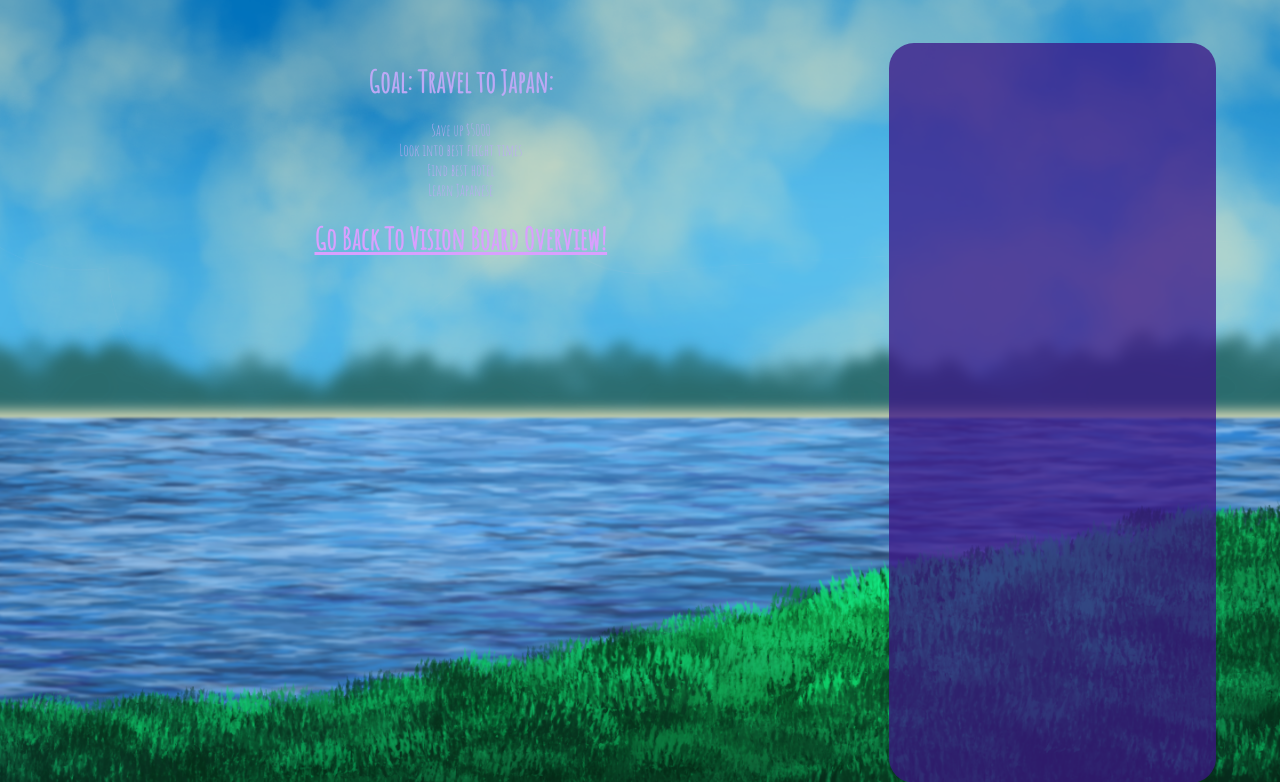
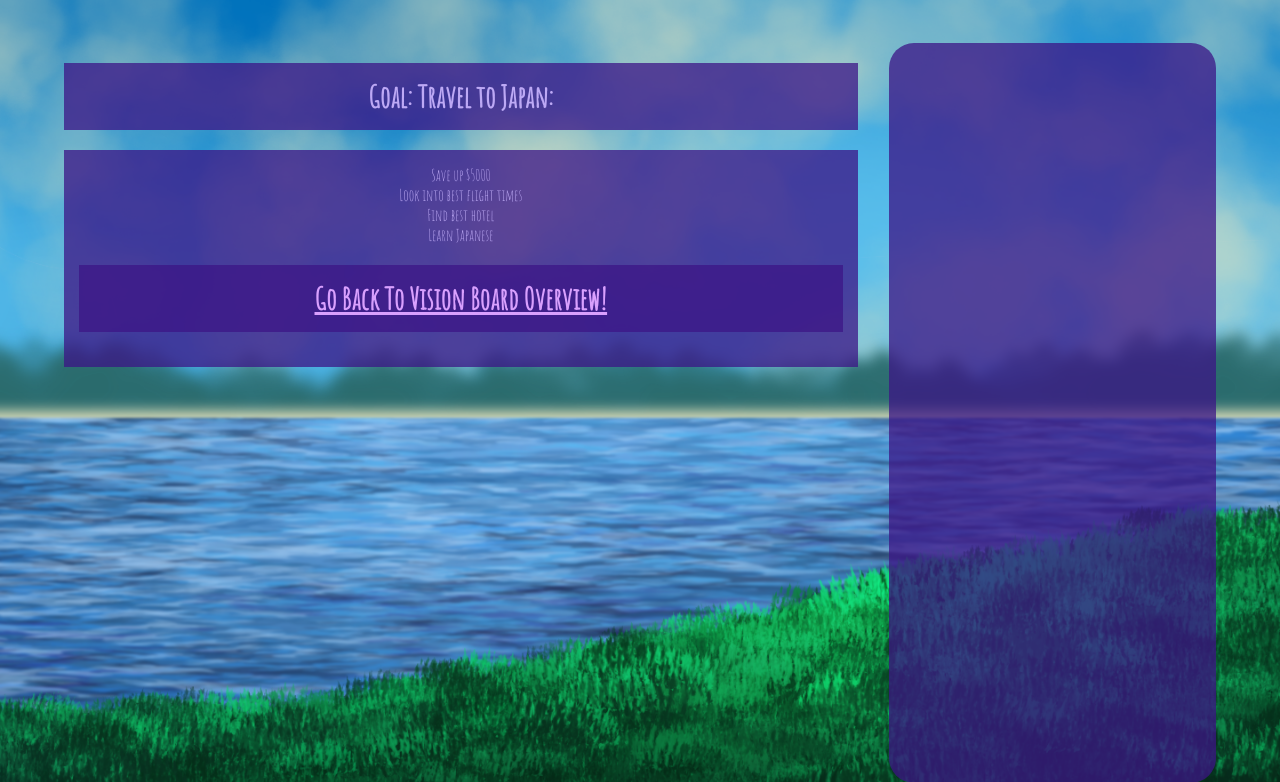
Before and after one commit to MousehMakes/Project3, a Node server app: page /travelBoard.html in a window 1280 px wide. Shown: the top 782 px of the page. Run offline with Node 20, Linux system fonts and the light colour scheme; some libraries are stand-ins or nearby versions.

Commit message:
new commit

```diff
--- a/assets/css/style.css
+++ b/assets/css/style.css
@@ -138,6 +138,11 @@ a {
     border-radius: 50%;
 }
 
+h1, .boardContainer2 {
+    background-color: rgba(60, 20, 134, 0.75);
+    padding: 15px;
+}
+
 .quoteBox {
     position: absolute;
     background-color: rgba(60, 20, 134, 0.75);
```
